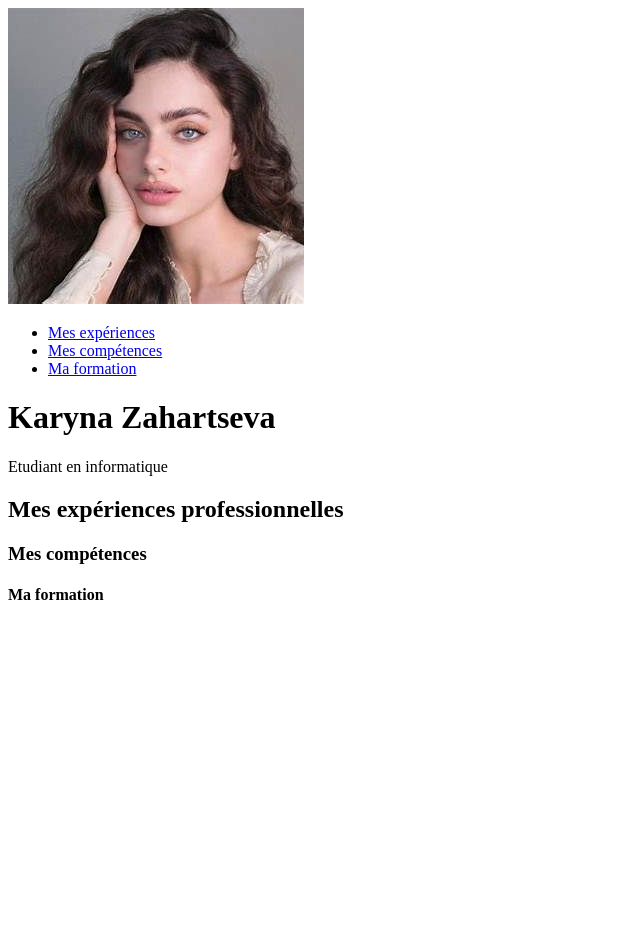
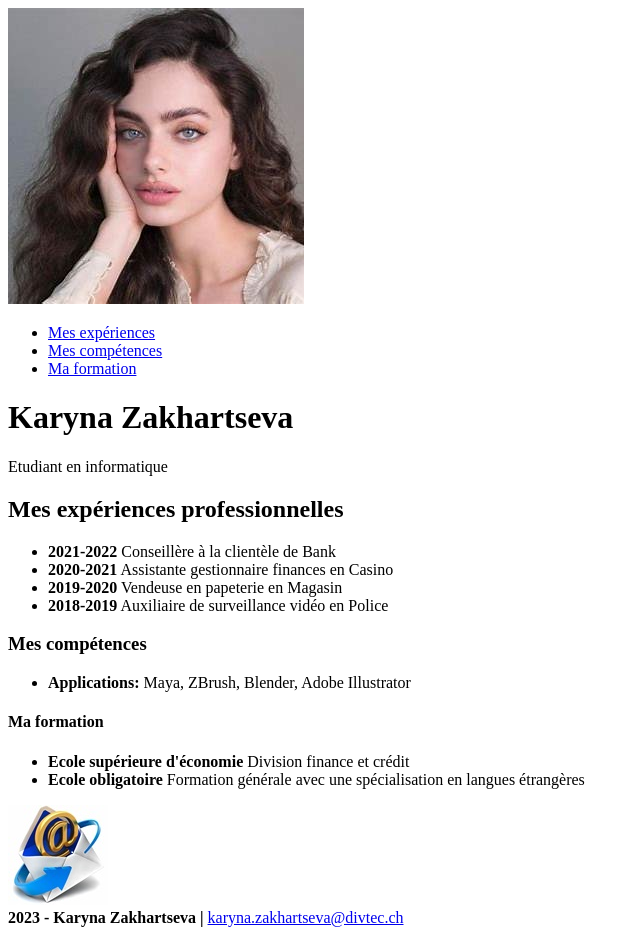
Before and after one commit to divtec-cejef/cv-01-html-ZAKHKAR, a plain HTML site: page index.html in a window 1280 px wide. Shown: the whole page, without its empty margins (0-640 px from the left). Before the commit the page ends 800 px from the top, so only its background shows below. Drawn offline with Linux system fonts and the light colour scheme.

Commit message:
correction d'image

```diff
--- a/index.html
+++ b/index.html
@@ -8,6 +8,7 @@
 </head>
 <body>
 <header>
+
     <a class="logo" href="img/OIP.jpg">
         <img src="img/OIP.jpg" alt="Avatar de Karyna Zakhartseva">
     </a>
@@ -26,15 +27,33 @@
         </ul>
     </nav>
 </header>
-    <h1 id="top">Karyna Zahartseva</h1>
+    <h1 id="top">Karyna Zakhartseva</h1>
 <p>Etudiant en informatique</p>
 
 <h2 id="expe">Mes expériences professionnelles</h2>
-
+<ul>
+    <li><strong>2021-2022</strong> Conseillère à la clientèle de Bank</li>
+    <li><strong>2020-2021</strong> Assistante gestionnaire finances en Casino</li>
+    <li><strong>2019-2020</strong> Vendeuse en papeterie en Magasin</li>
+    <li><strong>2018-2019</strong> Auxiliaire de surveillance vidéo en Police</li>
+</ul>
 
 <h3>Mes compétences</h3>
+
+<ul>
+    <li><strong>Applications:</strong> Maya, ZBrush, Blender, Adobe Illustrator</li>
+</ul>
+
 <h4>Ma formation</h4>
 
+<ul>
+    <li><strong>Ecole supérieure d'économie</strong> Division finance et crédit</li>
+    <li><strong>Ecole obligatoire</strong> Formation générale avec une spécialisation en langues étrangères</li>
+</ul>
+    <img src="img/OIP (1).jpg" alt="Mon mail">
+<footer>
+    <strong>2023 - Karyna Zakhartseva | </strong><a href="mailto:karyna.zakhartseva@divtec.ch">karyna.zakhartseva@divtec.ch</a>
+</footer>
 
 </body>
 </html>
```
Also changed, not shown: img/OIP (1).jpg (added), img/R.jpg (added).
